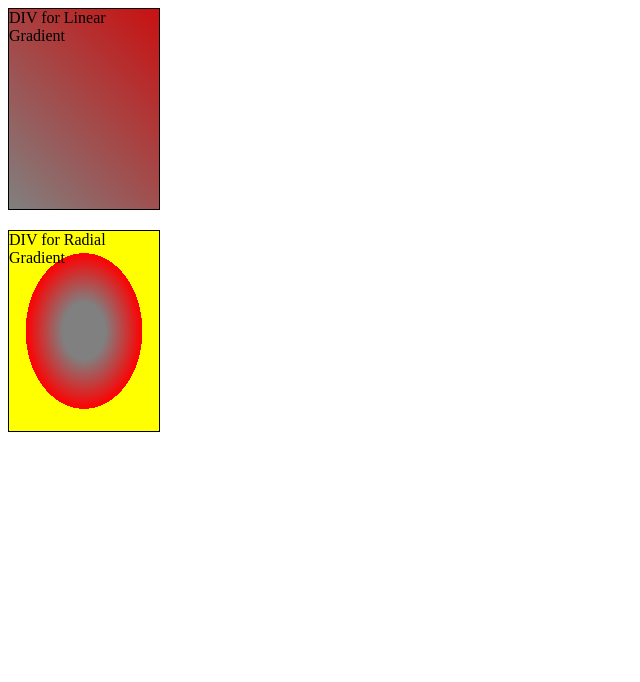
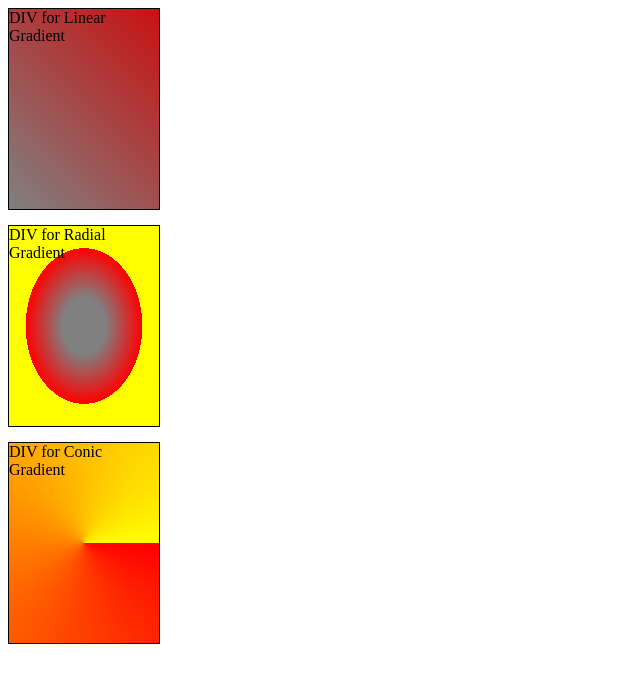
Before and after one commit to lokeshdangii/Web-Development, a plain HTML site: page Gradient/index.html in a window 1280 px wide. Shown: the whole page, without its empty margins (0-640 px from the left). Drawn offline with Linux system fonts and the light colour scheme.

Commit message:
Conic Gradient

```diff
--- a/Gradient/index.html
+++ b/Gradient/index.html
@@ -10,5 +10,7 @@
     <div class="linear">DIV for Linear Gradient</div>
     <!-- <hr> -->
     <div class="radial">DIV for Radial Gradient</div>
+
+    <div class="conic">DIV for Conic Gradient</div>
 </body>
 </html>
--- a/Gradient/style.css
+++ b/Gradient/style.css
@@ -15,9 +15,18 @@
     border: 1px solid black;
     height: 200px;
     width: 150px;
-    margin-top: 20px;
+    margin-top: 15px;
     background-image: radial-gradient(grey, red);
     background-image: radial-gradient(grey, red, yellow);
     background-image: radial-gradient(circle,grey, red, blue);
     background-image: radial-gradient(grey 20%, red 55%, yellow 20%);
 }
+
+
+.conic{
+    border: 1px solid black;
+    height: 200px;
+    width: 150px;
+    margin-top: 15px;
+    background-image: conic-gradient(from 90deg,  red, yellow);
+}
```
